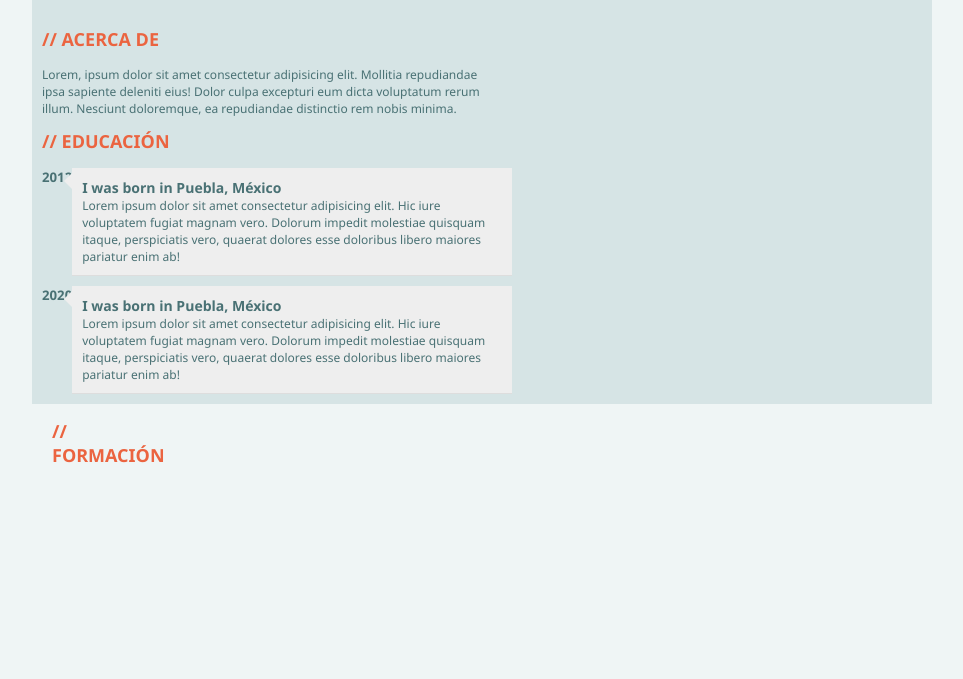
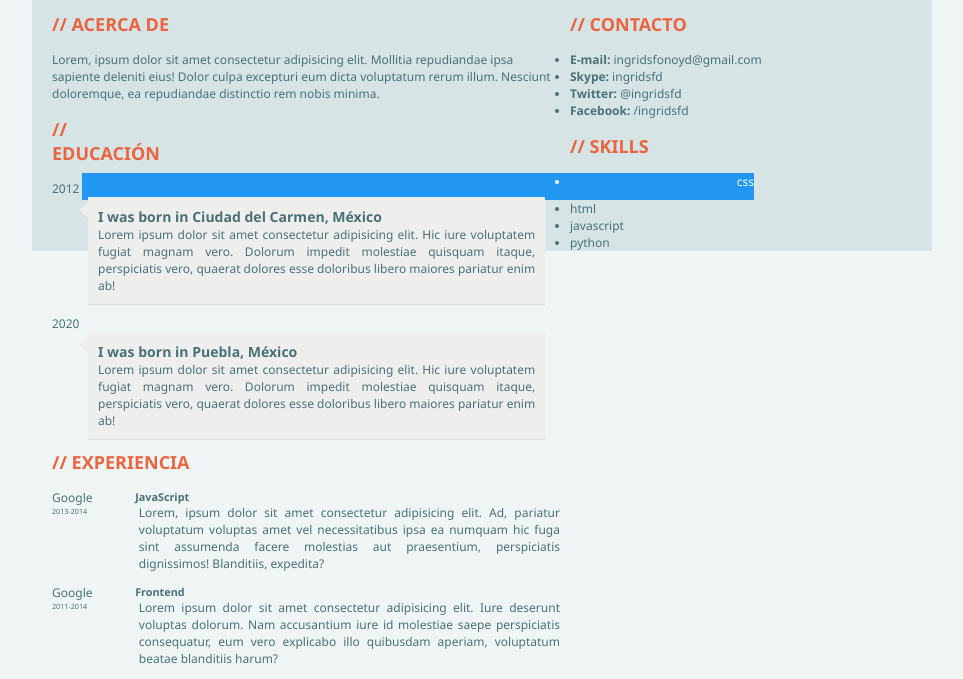
Before and after one commit to ingridsfd/ingrid-genmexch23-fsjava, a plain HTML site: page INTRO-WEB-5/pages/cv_vitae.html in a window 1280 px wide. Shown: the part 301-980 px from the top of the page, without its empty margins (158-1121 px from the left). Before the commit the page ends 800 px from the top, so only its background shows below. Drawn offline with Linux system fonts and the light colour scheme.

Commit message:
addingSkillsBar

```diff
--- a/INTRO-WEB-5/css/styles.css
+++ b/INTRO-WEB-5/css/styles.css
@@ -128,7 +128,7 @@ con el texto de forma predeterminada.*/
 
 h2::before {
 	/* ::before permite poner viñetas*/
-	content: '// ';
+	content: '//  ';
 }
 
 /*El hack clearfix La forma en que esta situación se ha tratado
@@ -139,8 +139,8 @@ ambos.*/
 
 .clearfix::before {
 	display: table;
-	line-height: 0;
-	/*content: '/';*/
+	line-height: 1;
+	content: '';
 }
 
 .pull-left {
@@ -152,19 +152,27 @@ ambos.*/
 	padding-right: 10px;
 }
 .col-60 {
-	width: 50%;
+	width: 60%;
+}
+
+.col-10 {
+	width: 10%;
 }
 
 .col-40 {
-	width: 40px;
+	width: 40%;
+}
+
+.col-80{
+	width: 80%;
+}
+
+.col-90 {
+	width: 90%;
 }
 
 
 /********/
-.containerflex{
-	display: flex;
-}
-
 .education ul {
 	list-style: none;
 	margin: 0;
@@ -199,3 +207,60 @@ ambos.*/
 	top: 5px;
 	left: -16px;
 }
+
+.experience .job .where {
+	font-size: 1.2em;
+	font-weight: bold;
+
+}
+
+.years{
+	font-size: 0.6em;
+}
+
+.profesion {
+	margin-top: 0;
+	margin-bottom: 0;
+	margin-left: 3em;
+	font-size: 0.9em;
+	text-align: justify;
+}
+
+.description {
+	margin-top: 0;
+	margin-left: 3em;
+	text-align: justify;
+}
+
+/* S K I L L S*/
+.containerskills[data-percent="80"] {
+	width: 100%;
+	background-color: #ddd;
+}
+
+.skills {
+	text-align: right;
+	padding-top: 0;
+	padding-bottom: 10px;
+	color: white;
+}
+
+.html {
+	width: 90%;
+	background-color: #04AA6D;
+}
+
+.css {
+	width: 80%;
+	background-color: #2196F3;
+}
+
+.js {
+	width: 65%;
+	background-color: #f44336;
+}
+
+.php {
+	width: 60%;
+	background-color: #808080;
+}
--- a/INTRO-WEB-5/pages/cv_vitae.html
+++ b/INTRO-WEB-5/pages/cv_vitae.html
@@ -58,26 +58,38 @@
         <!-- inicio del section -->
         <section class="row clearfix">
             <div class="pull-left col-60">
-                <div>
-                    <article class="education">
-                        <h2 clas="col-60">Acerca de </h2>
+                <div class="row">
+                    <article>
+                        <h2>Acerca de </h2>
                         <p>Lorem, ipsum dolor sit amet consectetur adipisicing elit.
                             Mollitia repudiandae ipsa sapiente deleniti
                             eius! Dolor culpa excepturi eum dicta voluptatum rerum illum.
                             Nesciunt doloremque, ea repudiandae
                             distinctio rem nobis minima.</p>
                     </article>
-                </div>
-            </div>
+                    <!--E D U C A T I O N-->
                     <article class="education">
-                <h2 class="col-60">Educación</h2>
+                        <h2 class="col-10">Educación</h2>
                         <ul>
                             <li>
-                        <div class="containerflex">
-                            <div class="pull-left col-10 year">
+                                <div class="pull-left col-10">
                                     2012
                                 </div>
-                            <div class="pull-left col-60 description">
+                                <div class="pull-left col-90 description">
+                                    <h3> I was born in Ciudad del Carmen, México</h3>
+                                    <p>Lorem ipsum dolor sit amet consectetur
+                                        adipisicing elit. Hic iure voluptatem fugiat
+                                        magnam vero. Dolorum impedit molestiae
+                                        quisquam itaque, perspiciatis vero, quaerat
+                                        dolores esse doloribus libero maiores
+                                        pariatur enim ab!</p>
+                                </div>
+                            </li>
+                            <li>
+                                <div class="col-10 pull-left">
+                                    2020
+                                </div>
+                                <div class="pull-left col-90 description">
                                     <h3> I was born in Puebla, México</h3>
                                     <p>Lorem ipsum dolor sit amet consectetur
                                         adipisicing elit. Hic iure voluptatem fugiat
@@ -86,29 +98,57 @@
                                         dolores esse doloribus libero maiores
                                         pariatur enim ab!</p>
                                 </div>
-                        </div>
-                    </li>
-                    <li>
-                        <div class="containerflex">
-                            <div class="col-10 year">
-                                2020
-                            </div>
-                            <div class="pull-left col-60 description">
-                                <h3> I was born in Puebla, México</h3>
-                                <p>Lorem ipsum dolor sit amet consectetur
-                                    adipisicing elit. Hic iure voluptatem fugiat
-                                    magnam vero. Dolorum impedit molestiae
-                                    quisquam itaque, perspiciatis vero, quaerat
-                                    dolores esse doloribus libero maiores
-                                    pariatur enim ab!</p>
-                            </div>
-                        </div>
                             </li>
                         </ul>
                     </article>
-            <div class="row">
-                <div class="pull-left col-40">
-                    <h2>Formación</h2>
+                    <!--E X P E R I E N C I A-->
+                    <article>
+                        <h2>Experiencia</h2>
+                        <div class="job clearfix">
+                            <div class="pull-left col-10">
+                                <div class="where">Google</div>
+                                <div class="years">2013-2014</div>
+                            </div>
+                            <div class="pull-left col-90">
+                                <h3 class="profesion">JavaScript</h3>
+                                <p class="description">Lorem, ipsum dolor sit amet consectetur adipisicing elit.
+                                    Ad, pariatur voluptatum voluptas amet vel necessitatibus ipsa ea
+                                    numquam hic fuga sint assumenda facere molestias aut praesentium,
+                                    perspiciatis dignissimos! Blanditiis, expedita?</p>
+                            </div>
+                            <div class="pull-left col-10">
+                                <div class="where">Google</div>
+                                <div class="years">2011-2014</div>
+                            </div>
+                            <div class="pull-left col-90">
+                                <h3 class="profesion">Frontend</h3>
+                                <p class="description">Lorem ipsum dolor sit amet consectetur adipisicing elit.
+                                    Iure deserunt voluptas dolorum. Nam accusantium iure id molestiae
+                                    saepe perspiciatis consequatur, eum vero explicabo illo quibusdam
+                                    aperiam, voluptatum beatae blanditiis harum?</p>
+                            </div>
+                        </div>
+                    </article>
+                </div>
+            </div>
+            <div>
+                <div>
+                    <!-- C O N T A C T O -->
+                    <h2>Contacto</h2>
+                    <ul>
+                        <li> <strong>E-mail:</strong> ingridsfonoyd@gmail.com</li>
+                        <li><strong>Skype:</strong> ingridsfd</li>
+                        <li><strong>Twitter:</strong> @ingridsfd</li>
+                        <li><strong>Facebook:</strong> /ingridsfd</li>
+                    </ul>
+                    <!-- S K I L L S -->
+                    <h2>Skills</h2>
+                    <ul>
+                        <li class="skills css" data-percent="80">css</li>
+                        <li>html</li>
+                        <li>javascript</li>
+                        <li>python</li>
+                    </ul>
                 </div>
             </div>
         </section>
```
Lines whose indentation alone changed are shown as unchanged.
